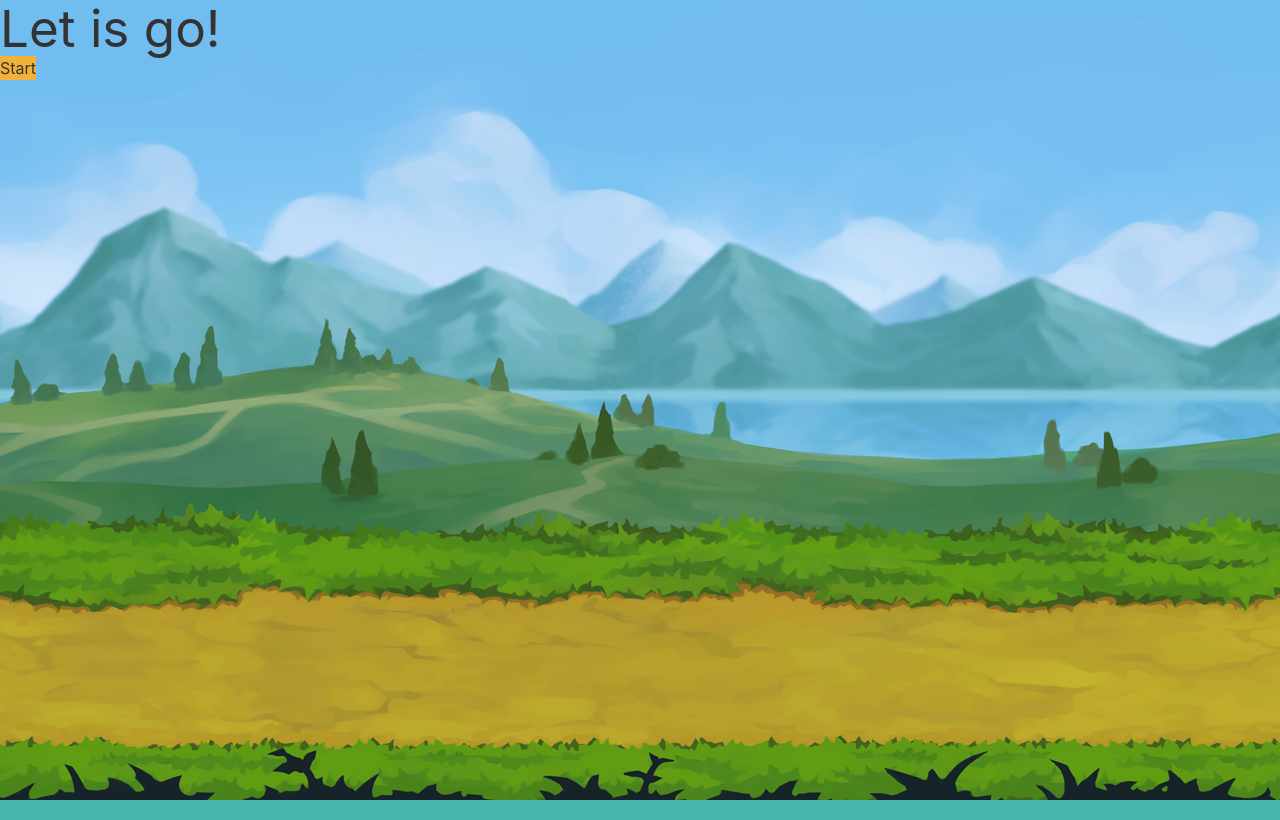
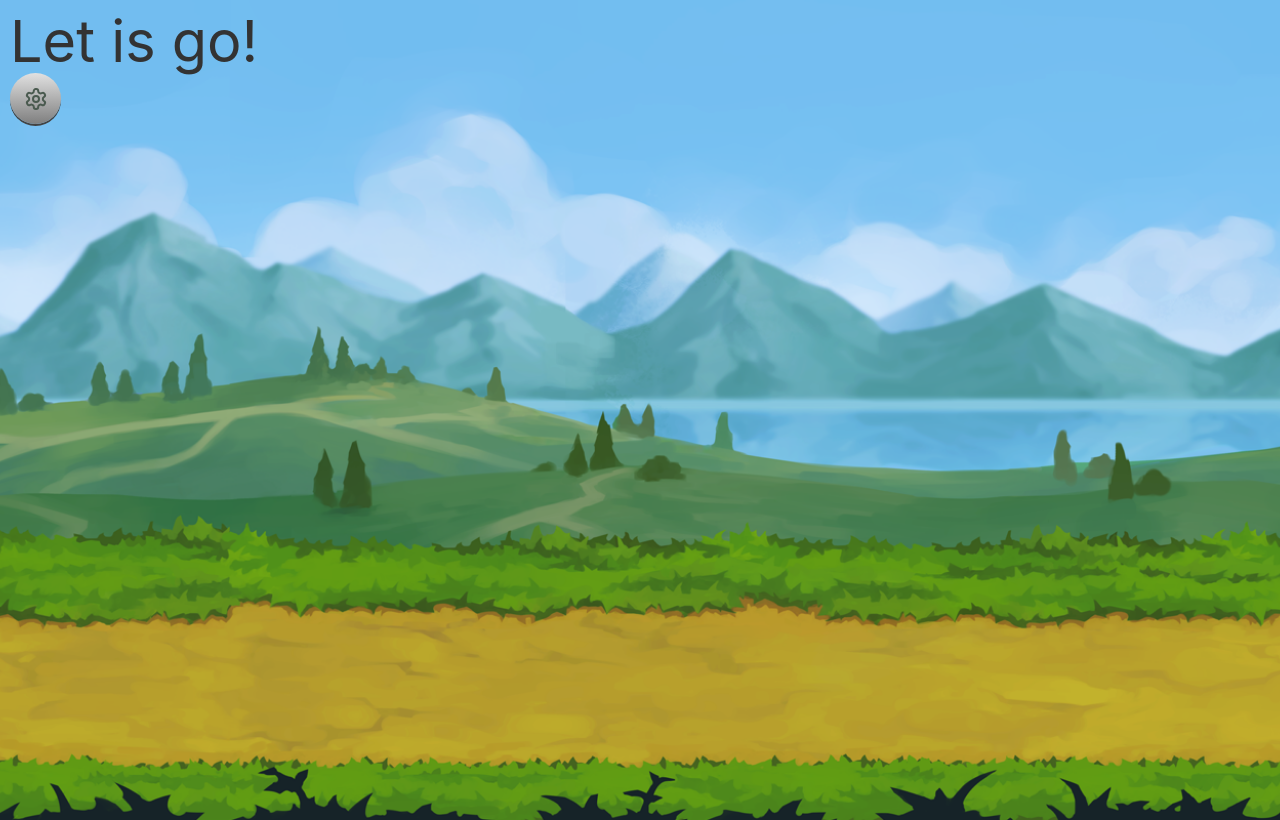
Before and after one commit to Genya10/big-game, a React (Vite) app: page / in a window 1280 px wide. Built offline with nearby package versions, Linux system fonts and the light colour scheme.

Commit message:
add fill Button.module.scss + plugin

```diff
--- a/package.json
+++ b/package.json
@@ -11,6 +11,7 @@
   },
   "dependencies": {
     "clsx": "^2.1.1",
+    "lucide-react": "^0.408.0",
     "react": "^18.3.1",
     "react-dom": "^18.3.1",
     "sass": "^1.77.7"
--- a/src/components/button/Button.module.scss
+++ b/src/components/button/Button.module.scss
@@ -1,3 +1,30 @@
 .button {
-    @apply bg-primary ;
+    @apply text-lg py-2 px-3 rounded-lg bg-gradient-to-t from-yellow-700 to-yellow-300
+     text-[#d06e14] font-bold text-xl transition-all duration-200 ease-in-out;
+     box-shadow: -1px 3px 0 #b23909;
+
+     &:hover {
+        box-shadow: 0 2px 0 #b23909;
+     }
+
+    &.secondary {
+        @apply from-brown-700 to-brown-300 text-[#efa145];
+        box-shadow: -1px 3px 0 #642206;
+
+    &:hover {
+        box-shadow: 0 2px 0 #642206;
+    }
+    }
+
+    &.gray {
+        @apply from-gray-500 to-gray-300 text-gray-700;
+        box-shadow: 0 2px 0 #434343;
+
+        &:hover {
+            box-shadow: 0 2px 0 #434343;
+        }
+    }
+    &.circle{
+        @apply rounded-full py-3 px-3;
+    }
 }
--- a/src/components/button/Button.tsx
+++ b/src/components/button/Button.tsx
@@ -1,15 +1,23 @@
-import type{ HTMLAttributes, ReactNode } from 'react'
-import cn from 'clsx'
-import cl from './Button.module.scss'
+import type { HTMLAttributes, ReactNode } from "react";
+import cn from "clsx";
+import cl from "./Button.module.scss";
 
-interface Props extends HTMLAttributes<HTMLButtonElement>{
-    children: ReactNode
+interface Props extends HTMLAttributes<HTMLButtonElement> {
+  children: ReactNode;
+  variant?: "primary" | "secondary" | "gray";
+  isCircle?: boolean
 }
 
-export function Button({children, ...rest}: Props){
-    return (
-        <button className = {
-            cn(cl.button, rest.className)}
-        {...rest}>{children}</button>
-    )
+export function Button(
+    { children, variant = "primary", isCircle ,...rest }: Props) {
+  return (
+    <button className={cn(cl.button,
+     cl[variant], {
+      [cl.circle]:isCircle
+     },
+      rest.className)}
+      {...rest}>
+      {children}
+    </button>
+  );
 }
--- a/src/constants/color.constants.js
+++ b/src/constants/color.constants.js
@@ -3,7 +3,7 @@ const yellow = {
     400:'#ffc043',
     500:'#f3b13c',
     600:'#eaae3c',
-    700:'#eda434',
+    700:'#e89b1e',
 }
 
 const brown = {
@@ -31,9 +31,9 @@ export const COLORS = {
     black:brown[950],
     white:'#edf1ee',
     transparent:'transparent',
-    ...yellow,
-    ...brown,
-    ...gray
+    yellow,
+    brown,
+    gray
 }
 
 /*module.exports ={
--- a/src/index.scss
+++ b/src/index.scss
@@ -5,7 +5,9 @@
 :root {
   font-family: Inter, system-ui, Avenir, Helvetica, Arial, sans-serif;
   line-height: 1.5;
+  font-size: 18px;
   font-weight: 400;
+  padding: 10px;
 
   color-scheme: light dark;
   color: #333;
--- a/src/pages/home/App.tsx
+++ b/src/pages/home/App.tsx
@@ -1,11 +1,14 @@
 import { Button } from "../../components/button/Button"
+import { Settings } from "lucide-react"
 
 function App() {
 
   return (
     <>
     <h1>Let is go!</h1>
-    <Button>Start</Button>
+    <Button variant="gray" isCircle>
+      <Settings/>
+    </Button>
     </>
   )
 }
--- a/tailwind.config.js
+++ b/tailwind.config.js
@@ -1,15 +1,24 @@
 /** @type {import('tailwindcss').Config} */
 import { COLORS } from './src/constants/color.constants'
+import plugin from 'tailwindcss/plugin'
 
 export default {
   content: [
     './index.html',
     './src/**/*.{js,ts,jsx,tsx}'],
   theme: {
-
     extend: {
       colors: COLORS,
     },
   },
-  plugins: [],
+  plugins: [
+   plugin(({addUtilities, theme})=>{
+    addUtilities({
+    '.primary-gradient':{
+      background:`linear-gradient(90deg,
+        ${COLORS.yellow[700]}} 0%, ${COLORS.yellow[300]} 100%)`,
+      }
+    })
+   })
+  ],
 }
```
Also changed, not shown: 1 other file (tests, documents, lock files or other folders).
